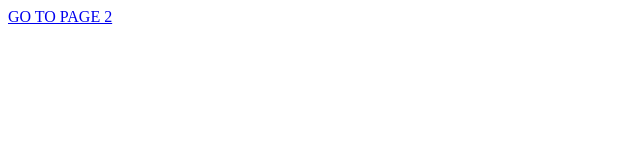
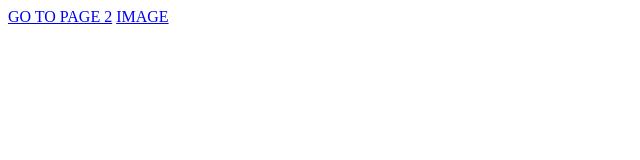
Before and after one commit to SANTEOWEN/WEB-DEVELOPMENT, a plain HTML site: page index.html in a window 1280 px wide. Shown: the full height of the page, 0-640 px from the left. Drawn offline with Linux system fonts and the light colour scheme.

Commit message:
I added some few changes

```diff
--- a/index.html
+++ b/index.html
@@ -4,5 +4,6 @@
 </head>
 <body>
     <a href="Page2.html" target="_self" tittle = "LAMAW"> GO TO PAGE 2</a>
+    <a href="image.html" target="_self" title="YAWA">IMAGE</a>
 </body>
 </html>
```
